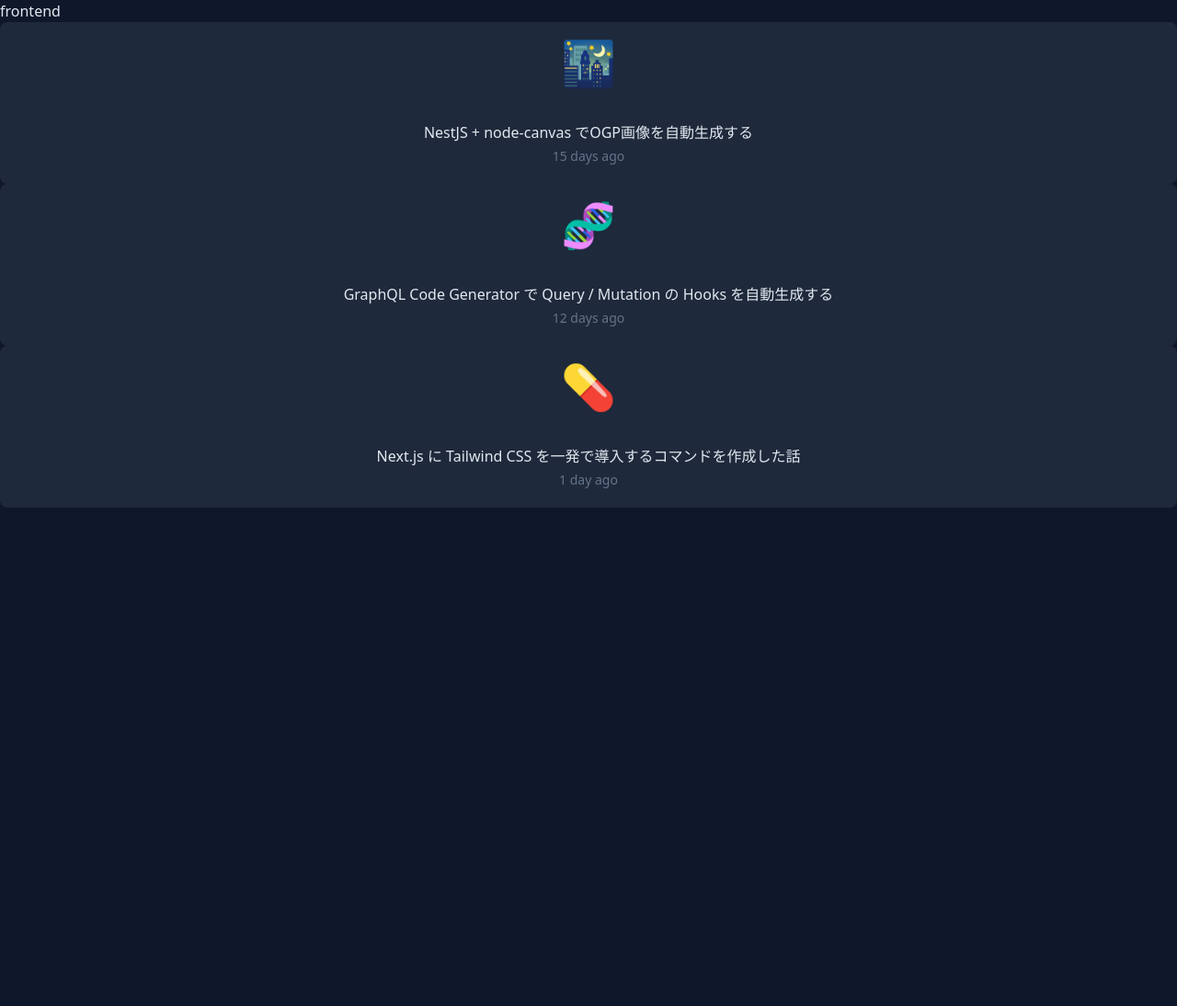
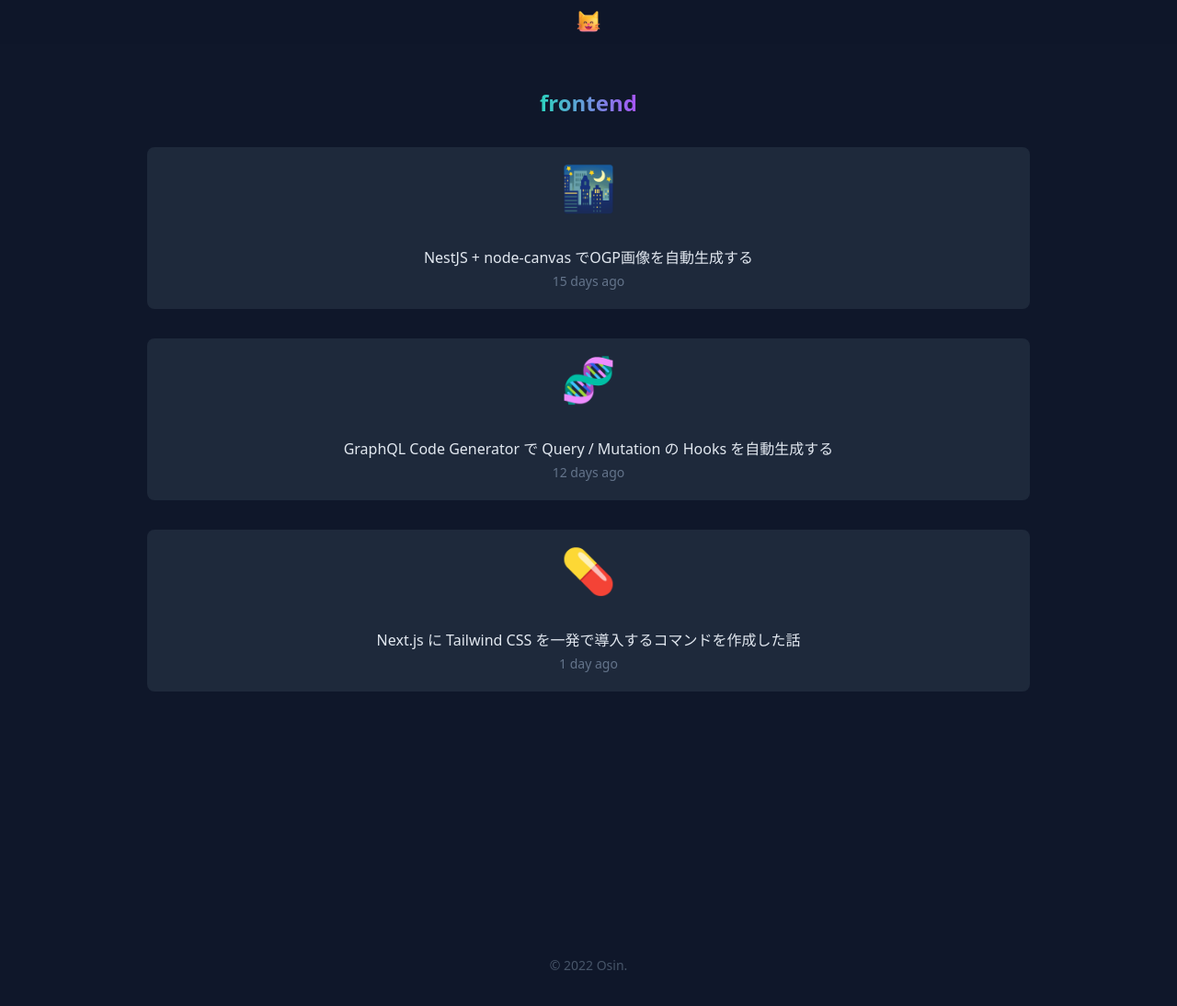
Before and after one commit to ShintaroaSuzuki/blog-osin, a Next.js app: page /categories/frontend in a window 1280 px wide. Shown: the top 1094 px of the page at 92% size. Before the commit the page ends 800 px from the top, so only its background shows below. Built offline with nearby package versions, Linux system fonts and the light colour scheme.

Commit message:
[add] カテゴリーページの作成

```diff
--- /dev/null
+++ b/components/CategoryItem.tsx
@@ -0,0 +1,24 @@
+import Link from "next/link";
+import { Category } from "@/types";
+
+const CategoryItem = ({
+  key,
+  category,
+}: {
+  key: string;
+  category: Category;
+}) => {
+  return (
+    <Link href={`/categories/${category.categoryPath}`} passHref>
+      <div
+        key={key}
+        className="flex w-3/4 justify-between bg-slate-800 rounded-lg p-5"
+      >
+        <p>{category.categoryName}</p>
+        <p>{category.articleCount}</p>
+      </div>
+    </Link>
+  );
+};
+
+export default CategoryItem;
--- a/lib/getData.ts
+++ b/lib/getData.ts
@@ -37,17 +37,18 @@
   const module = await import(`../pages/posts/${path}`);
   for (let i = 0; i < module.meta.categories.length; i++) {
     await (async () => {
-      let category = module.meta.categories[i];
+      let categoryName = module.meta.categories[i];
+      let categoryPath = await categoryToPathname(categoryName);
       let categoryExists = false;
       for (let j = 0; j < categories.length; j++) {
-        if (categories[j].categoryName == category) {
+        if (categories[j].categoryName == categoryName) {
           categories[j].articleCount++;
           categoryExists = true;
           break;
         }
       }
       if (!categoryExists) {
-        categories.push({ categoryName: category, articleCount: 1 });
+        categories.push({ categoryName, categoryPath, articleCount: 1 });
       }
     })();
   }
--- a/pages/categories/[categoryPath].tsx
+++ b/pages/categories/[categoryPath].tsx
@@ -2,6 +2,8 @@
 import { useRouter } from "next/router";
 import { getCategoryPaths, getCategory, getCategoryPosts } from "@/lib/getData";
 import { CategoryPost, Post } from "@/types";
+import Header from "@/components/Header";
+import Footer from "@/components/Footer";
 import PostItem from "@/components/PostItem";
 
 type PathParams = {
@@ -20,6 +22,18 @@
   return [];
 };
 
+const getCategoryName = async (
+  categoryPosts: CategoryPost[],
+  categoryPath: string
+): Promise<string> => {
+  for (let i = 0; i < categoryPosts.length; i++) {
+    if (categoryPosts[i].pathname == categoryPath) {
+      return categoryPosts[i].category;
+    }
+  }
+  return "";
+};
+
 export const getStaticPaths: GetStaticPaths<PathParams> = async () => {
   const categories = await getCategory();
   const categoryPaths = await getCategoryPaths(categories);
@@ -35,19 +49,22 @@
   return {
     props: {
       posts: await getPosts(categoryPosts, categoryPath),
+      category: await getCategoryName(categoryPosts, categoryPath),
     },
   };
 };
 
-const Page = ({ posts }: { posts: Post[] }) => {
+const Page = ({ posts, category }: { posts: Post[]; category: string }) => {
   const router = useRouter();
-  const { categoryPath } = router.query;
-
-  console.log(posts[0].pathname);
 
   return (
-    <div>
-      <p>{categoryPath}</p>
+    <>
+      <Header />
+      <div className="flex flex-col items-center pt-16">
+        <p className="my-8 text-2xl font-bold text-transparent bg-clip-text bg-gradient-to-r from-teal-400 to-purple-500">
+          {category}
+        </p>
+        <div className="w-3/4 flex flex-col items-center gap-y-8 min-h-screen">
           {posts.map((post) => (
             <PostItem
               key={post.pathname}
@@ -58,6 +75,9 @@
             />
           ))}
         </div>
+        <Footer />
+      </div>
+    </>
   );
 };
 
--- a/pages/categories/index.tsx
+++ b/pages/categories/index.tsx
@@ -1,6 +1,8 @@
 import Head from "next/head";
 import Link from "next/link";
+import Header from "@/components/Header";
 import Footer from "@/components/Footer";
+import CategoryItem from "@/components/CategoryItem";
 import { getCategory } from "@/lib/getData";
 import { Category } from "@/types";
 
@@ -14,24 +16,19 @@
 
 const Page = ({ categories }: { categories: Category[] }) => {
   return (
-    <div>
+    <>
       <Head>
         <title>Osin.</title>
       </Head>
-      {categories &&
-        categories.map((category: Category) => {
-          return (
-            <div
-              key={category.categoryName}
-              className="flex justify-between mx-20 my-10"
-            >
-              <p>{category.categoryName}</p>
-              <p>{category.articleCount}</p>
-            </div>
-          );
-        })}
+      <Header />
+      <div className="flex flex-col items-center w-full pt-16 min-h-screen gap-y-4 ">
+        {categories &&
+          categories.map((category: Category) => {
+            return <CategoryItem category={category} key={`${category}`} />;
+          })}
+      </div>
       <Footer />
-    </div>
+    </>
   );
 };
 
--- a/pages/index.tsx
+++ b/pages/index.tsx
@@ -46,7 +46,11 @@
             height={100}
           />
         </div>
-        <h1 className="text-3xl font-bold tracking-wide">Osin.</h1>
+        <h1>
+          <span className="text-3xl font-bold tracking-wide text-transparent bg-clip-text bg-gradient-to-r from-teal-400 to-purple-500">
+            Osin.
+          </span>
+        </h1>
         <p className="text-sm text-slate-500 leading-loose">
           A software engineer
         </p>
--- a/types/category.ts
+++ b/types/category.ts
@@ -1,4 +1,5 @@
 export type Category = {
   categoryName: string;
+  categoryPath: string;
   articleCount: number;
 };
```
Lines whose indentation alone changed are shown as unchanged.
